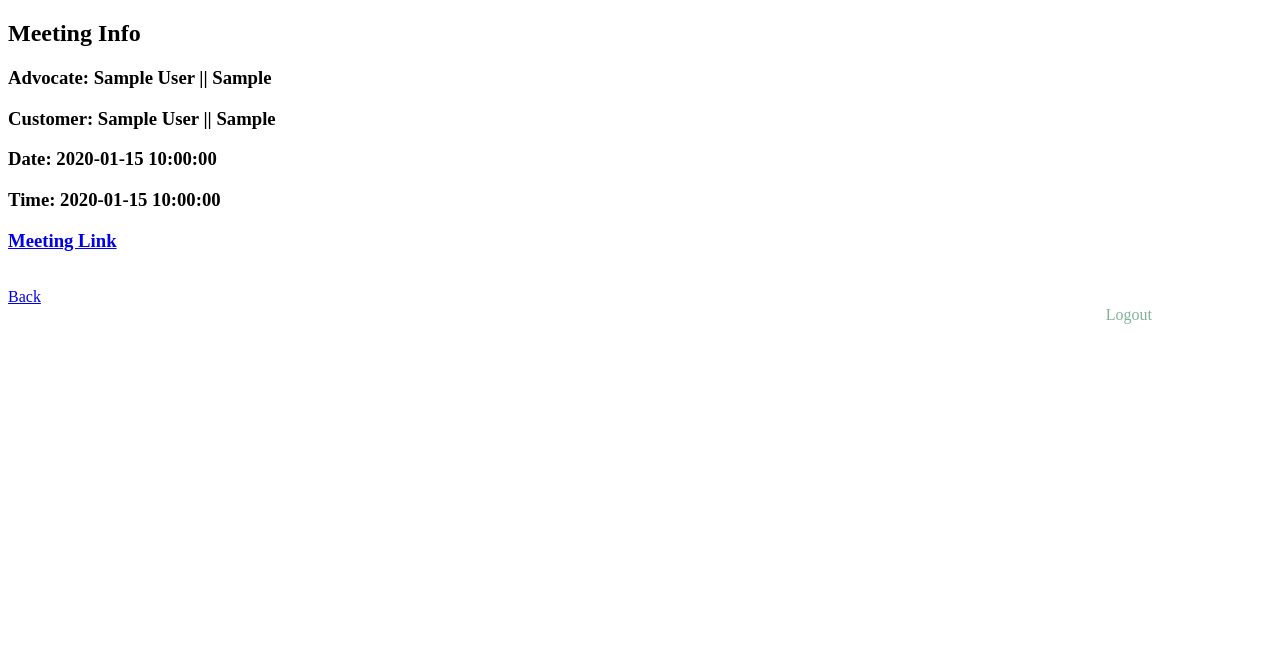
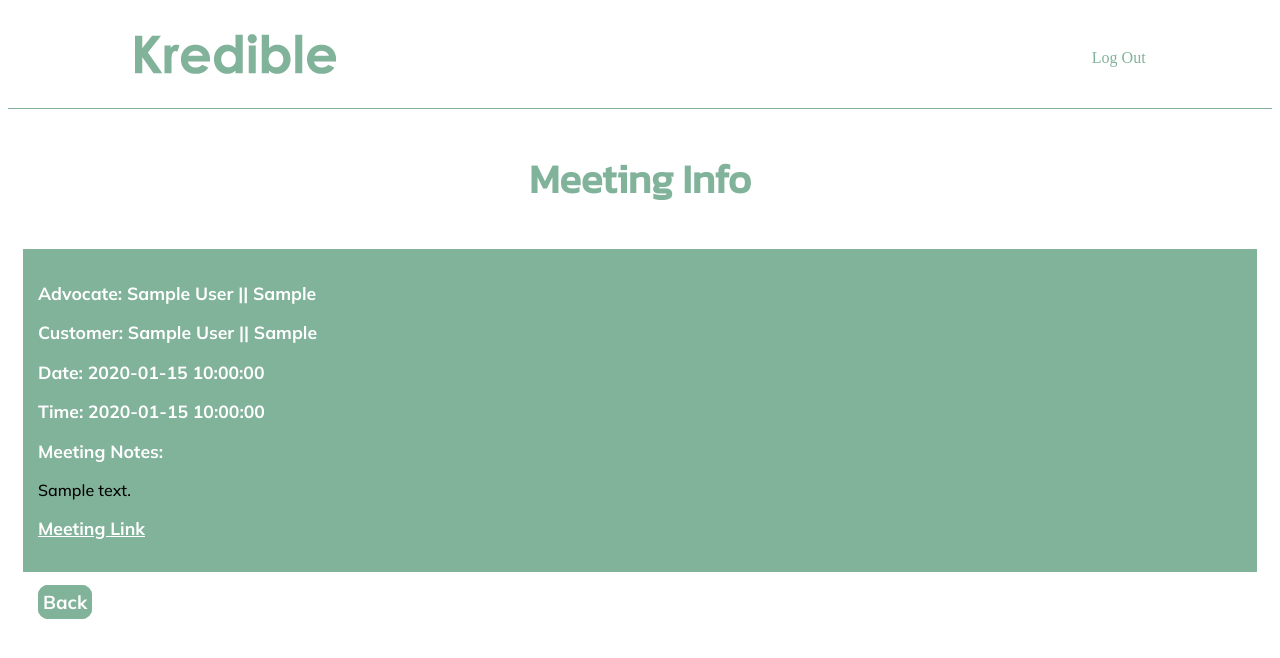
Before and after one commit to mitchhenline/kredible, a Flask app: page /rep/meeting/1 in a window 1280 px wide. Shown: the top 658 px of the page. Run offline with Flask 2, Linux system fonts and the light colour scheme; the visitor is signed in with stand-in values (Sample User, id 1); tables that the repository leaves empty hold one stand-in row (values such as "Sample post").

Commit message:
view meeting as rep css done

```diff
--- a/static/styles.css
+++ b/static/styles.css
@@ -177,3 +177,69 @@ font-ref {
 .third-column {
     grid-column: 3/4;
 }
+
+/* ////////////////////////////////////////////////// */
+/* ////////////INDIVIDUAL VIEW BOXES///////////////// */
+/* ////////////////////////////////////////////////// */
+
+.view-box {
+    background-color:#81b29a;
+    padding: 15px;
+    margin: 15px;
+}
+
+.view-box-font {
+    font-family: 'Mulish', sans-serif;
+    text-decoration: none;
+    color:#ffffff;
+    font-size: 110%;
+}
+
+.view-box-link {
+    text-decoration: underline;
+    color:#ffffff;
+    margin-top: 40px;
+}
+
+.view-box-link:hover {
+    text-decoration: underline;
+    color: black;
+}
+
+.back {
+    text-decoration: none;
+    background-color:#81b29a;
+    color: #ffffff;
+    margin-left: 30px;
+    margin-top: 40px;
+    font-family: 'Mulish', sans-serif;
+    border: solid;
+    padding: 4px;
+    border-width: 1px;
+    border-radius: 10px;
+    border-color:#81b29a;
+}
+
+.back:hover {
+    color: black;
+    border-color:#000000;
+    background-color: #81b29a;
+}
+
+.notes {
+    font-family: 'Mulish', sans-serif;
+}
+
+/* ////////////////////////////////////////////////// */
+/* ////////////FOOTER//////////////////////////////// */
+/* ////////////////////////////////////////////////// */
+
+.footer {
+    background-color: black;
+    height: 150px;
+}
+
+.footer-text {
+    color:#29322e;
+    text-align: center;
+}
--- a/templates/rep.html
+++ b/templates/rep.html
@@ -72,11 +72,10 @@
 
 
 <div class="container-white">
-
     <h3 class="in-con-title-green">Your Prospects</h3>
     <div class="two-box-container">
         <div class="rep-column first-column">
-            <h4 class="in-con-sub-title">Current Prospects</h4>
+        <h4 class="in-con-sub-title">Current Prospects</h4>
             <div>
                 {% for customer in customers %}
                             <a class="link-font-white" href="/rep/customer/{{ customer.cust_id }}">
--- a/templates/view_ind_meeting.html
+++ b/templates/view_ind_meeting.html
@@ -4,24 +4,29 @@
 
 {% block body %}
 
-<h2>Meeting Info</h2>
+<nav id="navigation">
+    <a id="main-title" href="/"><img src="/img/logo.png" alt="Kredible"></a>
+    <a class= "logout" href="/adv_logout">Log Out</a>
+</nav>
+
+<h3 class="in-con-title-green">Meeting Info</h3>
 
 
-<div>
-    <h3>Advocate: {{ meeting.sales_adv['first_name'] }} {{ meeting.sales_adv['last_name'] }} || {{ meeting.sales_adv['company'] }}</h3>
-    <h3>Customer: {{ meeting.customer['first_name'] }} {{ meeting.customer['last_name'] }} || {{ meeting.customer['company'] }}</h3>
-    <h3>Date: {{ meeting.date }}</h3>
-    <h3>Time: {{ meeting.date }}</h3>
-    <h3><a href="{{ meeting.meeting_link }}">Meeting Link</a></h3>
+<div class="view-box">
+    <h3 class="view-box-font">Advocate: {{ meeting.sales_adv['first_name'] }} {{ meeting.sales_adv['last_name'] }} || {{ meeting.sales_adv['company'] }}</h3>
+    <h3 class="view-box-font">Customer: {{ meeting.customer['first_name'] }} {{ meeting.customer['last_name'] }} || {{ meeting.customer['company'] }}</h3>
+    <h3 class="view-box-font">Date: {{ meeting.date }}</h3>
+    <h3 class="view-box-font">Time: {{ meeting.date }}</h3>
+    <h3 class="view-box-font">Meeting Notes:</h3>
+    <p class="notes">{{ meeting.meeting_prep_notes }}</p>
+
+    <h3 class="view-box-font"><a class="view-box-link" href="{{ meeting.meeting_link }}">Meeting Link</a></h3>
 </div>
 
-<br>
+<h3><a class="back" href="/rep">
+    Back
+</a></h3>
 
-<a href="/rep">
-    Back
-</a>
-<br>
-<a class= "logout" href="/rep_logout">Logout</a>
 
 
 {% endblock %}
--- a/templates/view_ind_meeting_as_adv.html
+++ b/templates/view_ind_meeting_as_adv.html
@@ -4,7 +4,7 @@
 
 {% block body %}
 
-<h2>Meeting Info</h2>
+<h2 class="in-con-title-green">Meeting Info</h2>
 
 
 <div>
```
Also changed, not shown: templates/advocate.html (+44 -21 lines), templates/base.html (+8 -0 lines).
